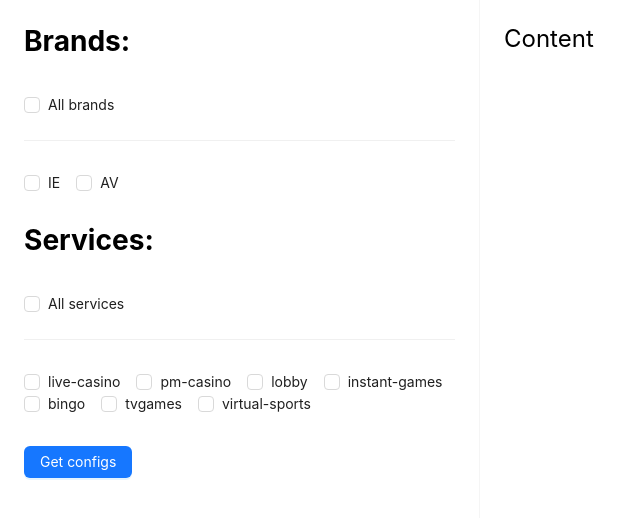
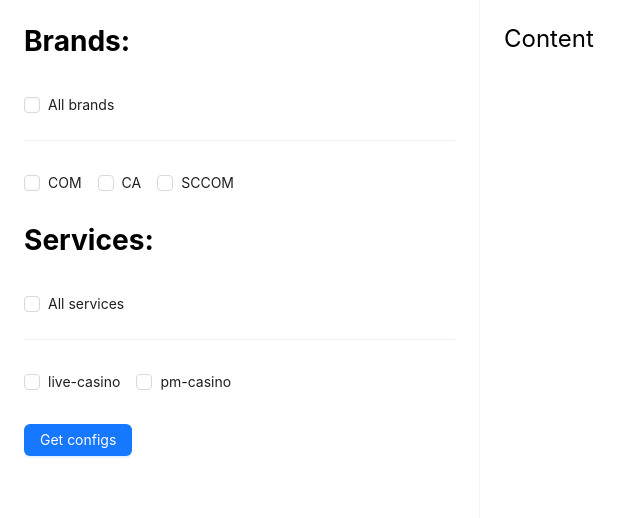
Before and after one commit to dimadidyk0/config-updater, a React (Create React App) app: page / in a window 1280 px wide. Shown: the top 518 px of the page, without its empty margins (0-640 px from the left). Built offline with nearby package versions, Linux system fonts and the light colour scheme.

Commit message:
update data

```diff
--- a/src/components/BrandList/BrandList.jsx
+++ b/src/components/BrandList/BrandList.jsx
@@ -3,7 +3,7 @@ import { Checkbox, Divider } from 'antd';
 
 const CheckboxGroup = Checkbox.Group;
 
-const plainOptions = ['IE', 'AV'];
+const plainOptions = ['COM', 'CA', 'SCCOM'];
 const defaultCheckedList = [];
 
 export function BrandList() {
--- a/src/components/ServicesList/ServicesList.jsx
+++ b/src/components/ServicesList/ServicesList.jsx
@@ -3,7 +3,7 @@ import { Checkbox, Divider } from 'antd';
 
 const CheckboxGroup = Checkbox.Group;
 
-const plainOptions = ['live-casino', 'pm-casino', 'lobby', 'instant-games', 'bingo', 'tvgames', 'virtual-sports'];
+const plainOptions = ['live-casino', 'pm-casino'];
 const defaultCheckedList = [];
 
 export function ServicesList() {
```
